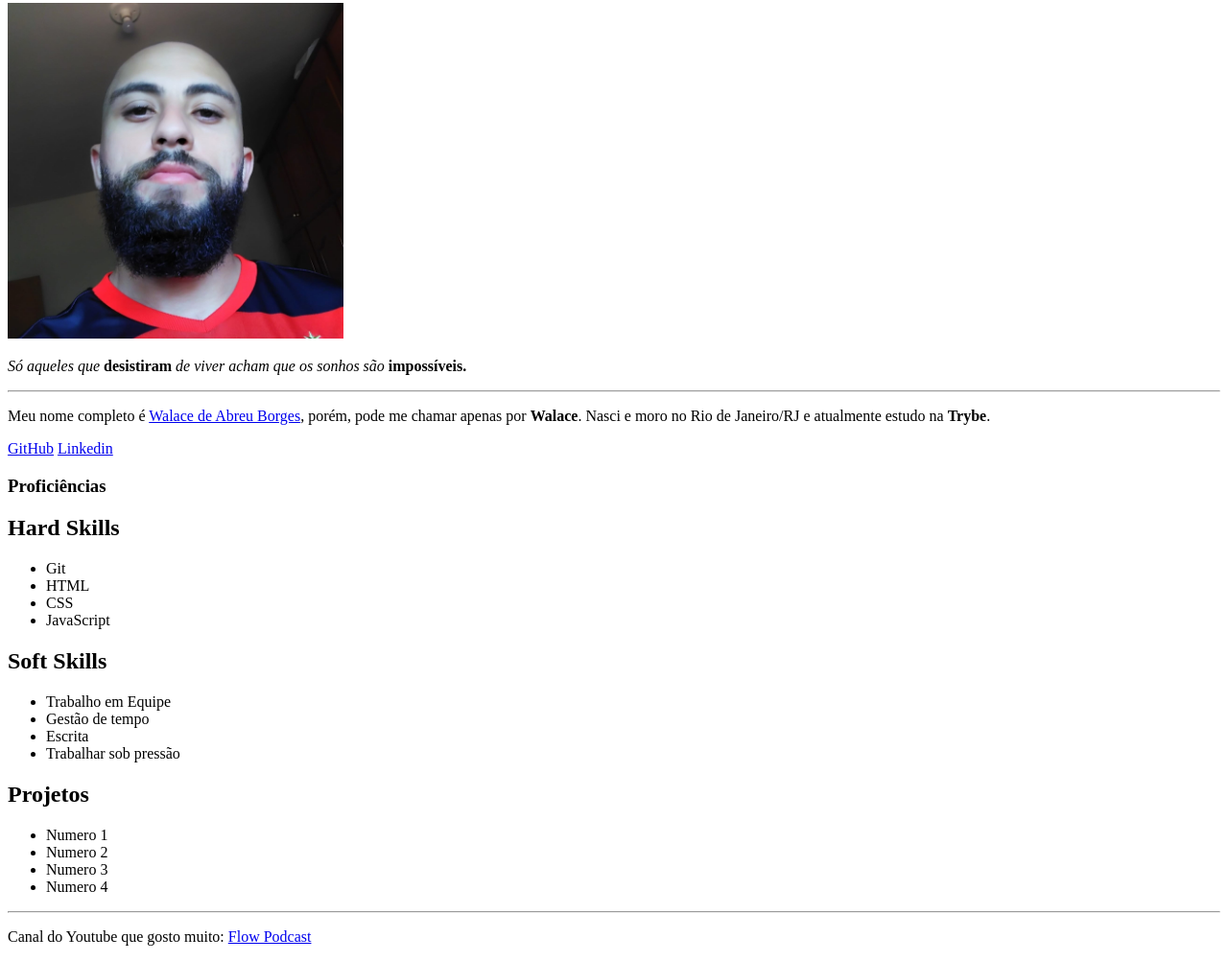
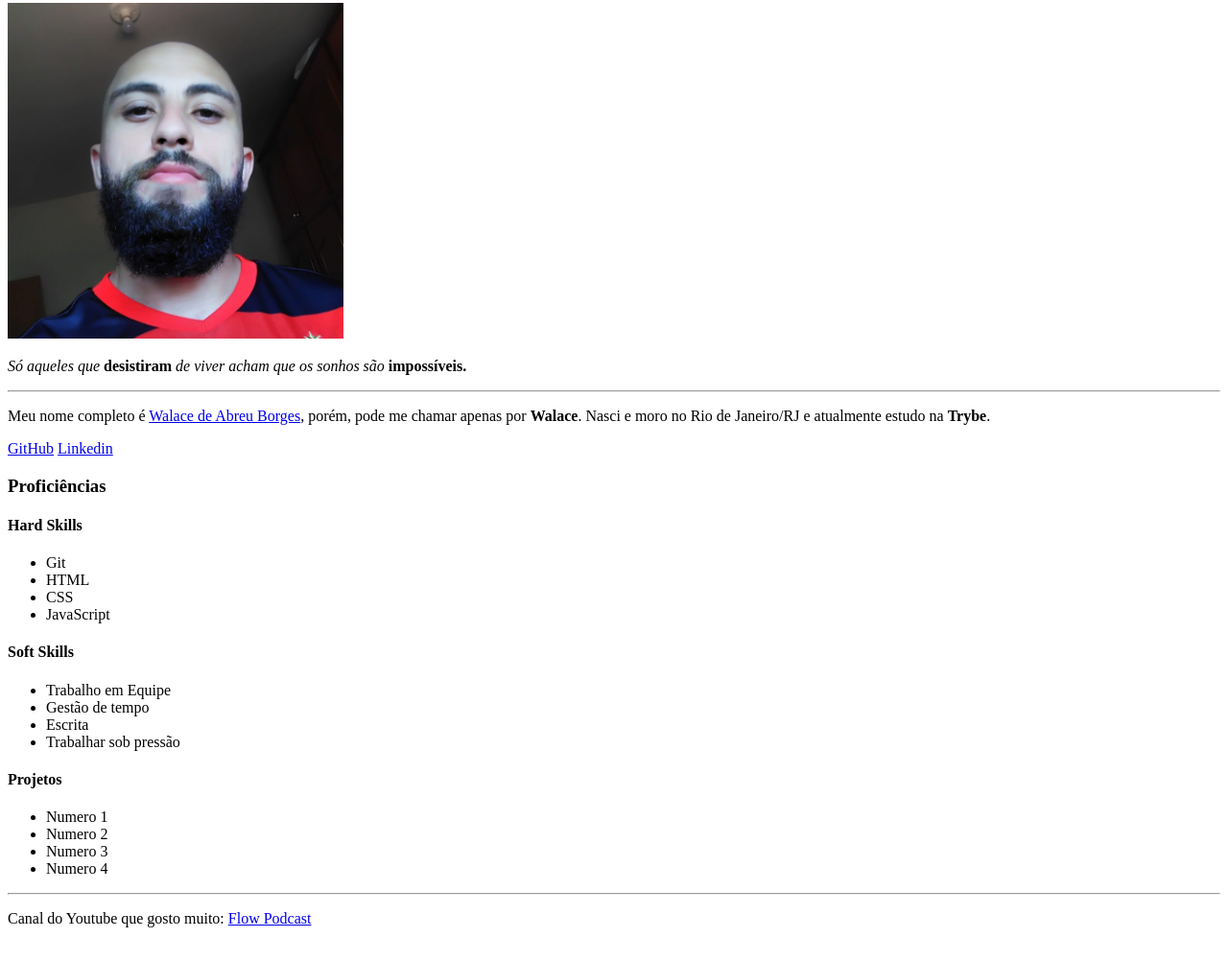
Before and after one commit to walaceborges/walaceborges.github.io, a plain HTML site: page index.html in a window 1280 px wide. Shown: the part 212-1214 px from the top of the page at 96% size. Drawn offline with Linux system fonts and the light colour scheme.

Commit message:
Adicionar correcao h3 para h4

```diff
--- a/index.html
+++ b/index.html
@@ -35,7 +35,7 @@
 
     <h3>Proficiências</h3>
 
-    <h2>Hard Skills</h2>
+    <h4>Hard Skills</h4>
     <ul>
         <li>Git</li>
         <li>HTML</li>
@@ -43,7 +43,7 @@
         <li>JavaScript</li>
     </ul>
 
-    <h2>Soft Skills</h2>
+    <h4>Soft Skills</h4>
     <ul>
         <li>Trabalho em Equipe</li>
         <li>Gestão de tempo</li>
@@ -51,7 +51,7 @@
         <li>Trabalhar sob pressão</li>
     </ul>
 
-    <h2><strong>Projetos</strong></h3>
+    <h4><strong>Projetos</strong></h4>
     <ul>
         <li>Numero 1</li>
         <li>Numero 2</li>
```
